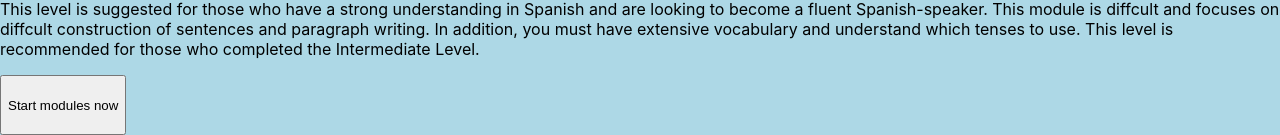
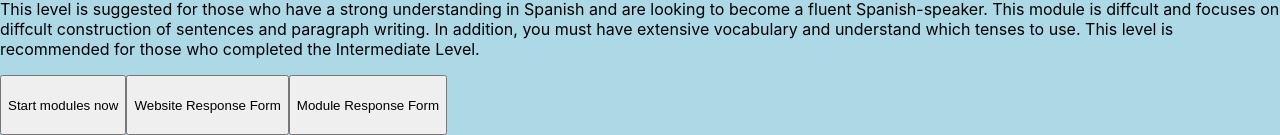
Before and after one commit to ssheth7/SpanishLearningGame, a Next.js app in the folder client/: page / in a window 1280 px wide. Shown: the part 693-828 px from the top of the page. Built offline with nearby package versions, Linux system fonts and the light colour scheme.

Commit message:
Added buttons with their links

```diff
--- a/client/pages/index.js
+++ b/client/pages/index.js
@@ -30,6 +30,8 @@ export default function Home({ levels = [] }) {
 
       {/* call to action */}
       <button style={{ height: "60px", width: "200" }}> Start modules now </button>
+      <button style={{ height: "60px", width: "200" }}><a href = "https://forms.gle/XMU5LQqEcPnC7Fi58" target="_blank"> Website Response Form</a></button>
+      <button style={{ height: "60px", width: "200" }}><a href = "https://forms.gle/VbvCi4eiXm3jEL398" target="_blank"> Module Response Form</a></button>
     </div>
   )
 }
```
